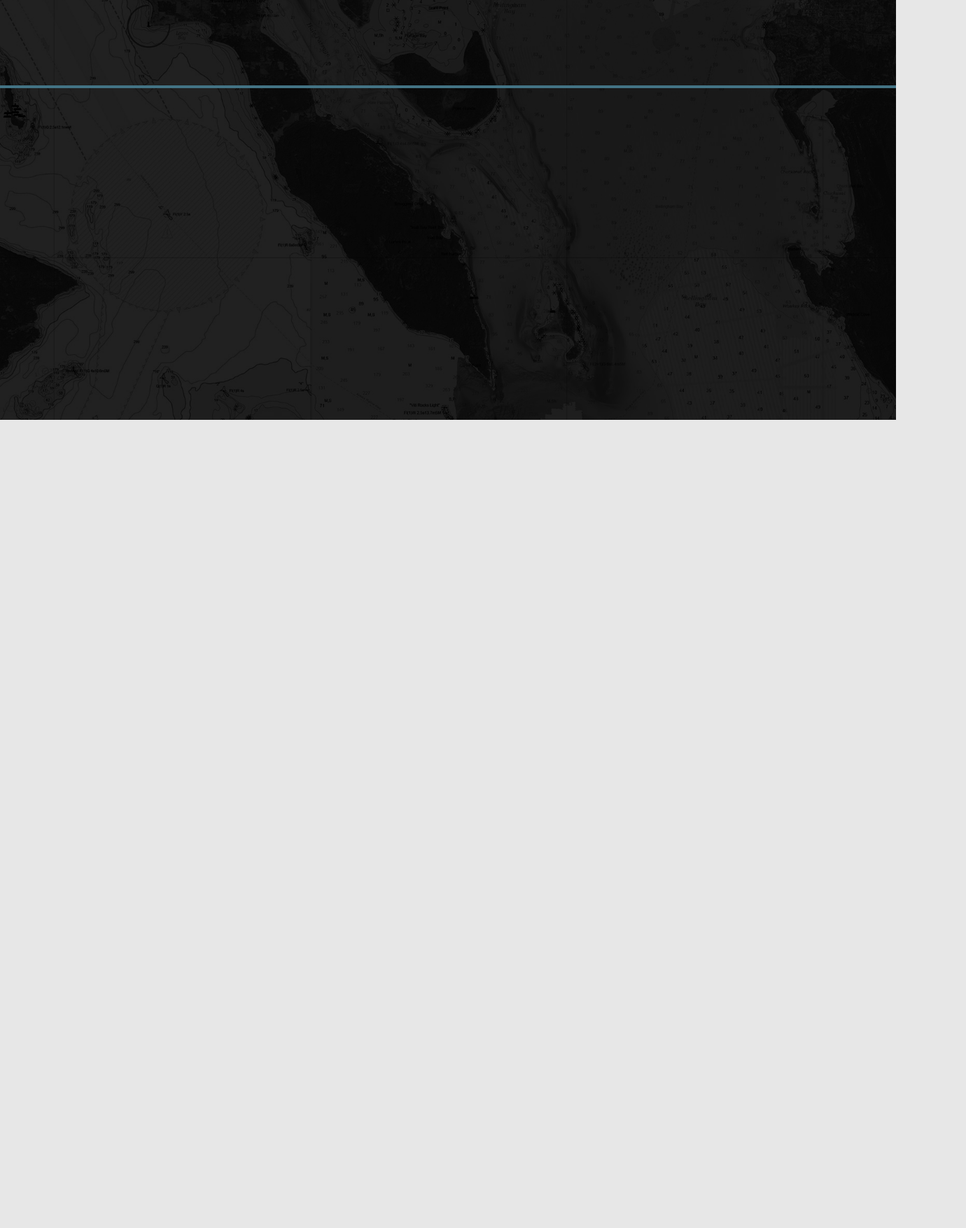
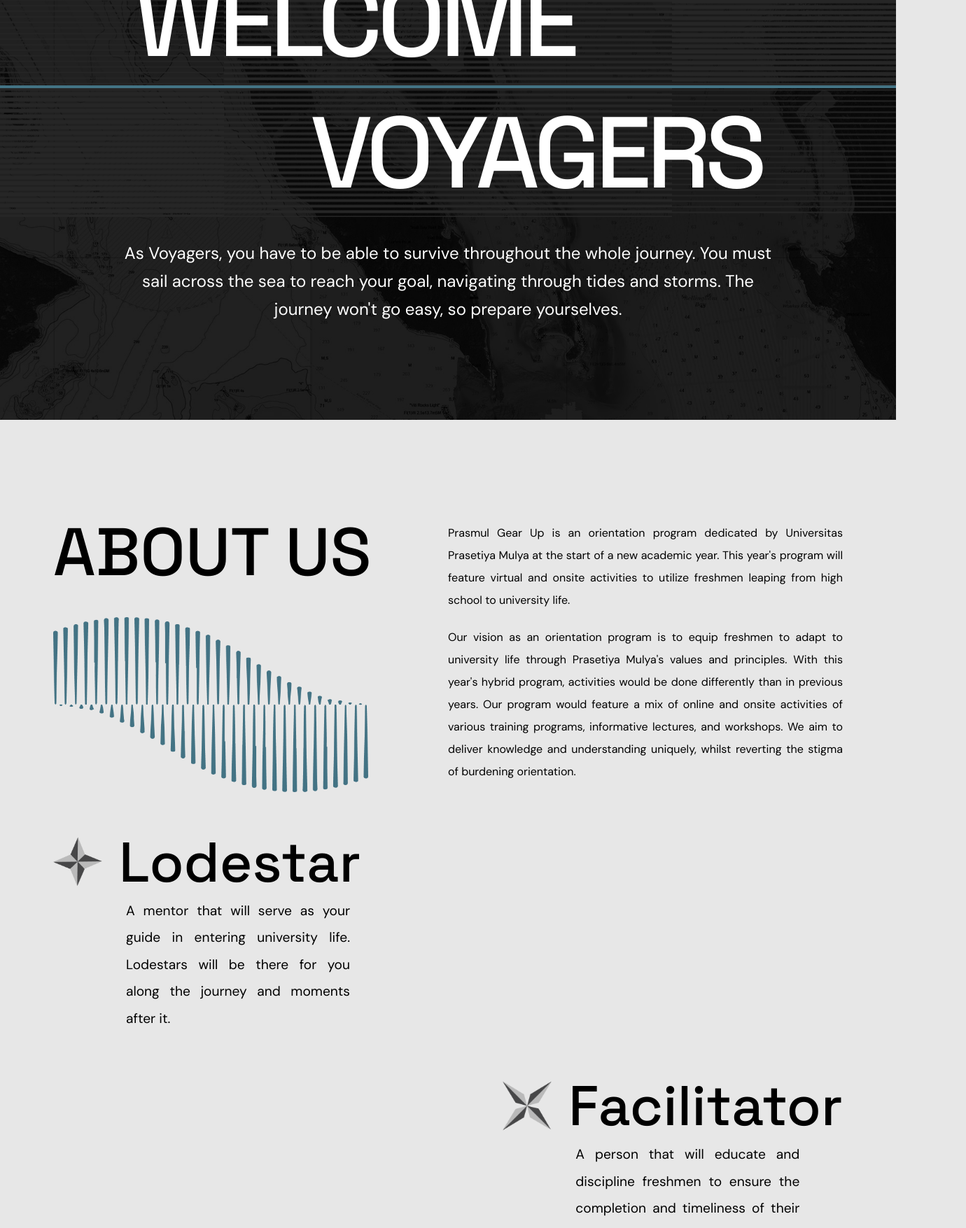
Before and after one commit to owenn2106/pgu2022-nextjs-frontend, a Next.js app: page / in a window 1280 px wide. Shown: the part 1000-2755 px from the top of the page at 70% size, 1380 px wide, since content can reach past the window. Built offline with nearby package versions, Linux system fonts and the light colour scheme.

Commit message:
removed data-aos and fixed chain amica positioning

```diff
--- a/components/Home/About.js
+++ b/components/Home/About.js
@@ -7,8 +7,8 @@
       <div className="container">
         <div className={styles.aboutWrapper}>
           <div className={styles.aboutTitle}>
-            <h2 data-aos="fade-up">ABOUT US</h2>
-            <div className={styles.decorWrapper} data-aos="fade-up">
+            <h2>ABOUT US</h2>
+            <div className={styles.decorWrapper}>
               <Image
                 src="/images/decor/wave.png"
                 alt="wave-decor"
@@ -18,7 +18,7 @@
             </div>
           </div>
           <div className={styles.aboutContent}>
-            <div data-aos="fade-left">
+            <div>
               <p>
                 Prasmul Gear Up is an orientation program dedicated by
                 Universitas Prasetiya Mulya at the start of a new academic year.
@@ -28,7 +28,7 @@
               </p>
             </div>
             <br />
-            <div data-aos="fade-left">
+            <div>
               <p>
                 Our vision as an orientation program is to equip freshmen to
                 adapt to university life through Prasetiya Mulya&apos;s values
--- a/components/Home/ChainAmica.js
+++ b/components/Home/ChainAmica.js
@@ -4,7 +4,7 @@
   return (
     <div className={styles.ChainAmicaWrapper}>
       <div className="container">
-        <div className={styles.HeadingMotto} data-aos="fade-up">
+        <div className={styles.HeadingMotto}>
           <p>
             THE VALUES AND CHARACTERISTICS THAT ALL PRASETIYA MULYA STUDENTS
             SHOULD POSSESS
@@ -26,9 +26,6 @@
           className={styles.Boat}
           src="/images/backgrounds/boat.png/"
           alt="boat"
-          data-aos="slide-up"
-          data-aos-duration="2000"
-          data-aos-offset="300"
         />
       </div>
     </div>
--- a/components/Home/Description.js
+++ b/components/Home/Description.js
@@ -5,16 +5,12 @@
     <div className={styles.description}>
       <div style={{ margin: "0 auto", width: "100%" }}>
         <div className={styles.titleWrapper}>
-          <h2 className={styles.descriptionTitle1} data-aos="fade-right">
-            WELCOME
-          </h2>
+          <h2 className={styles.descriptionTitle1}>WELCOME</h2>
           <img src="/images/decor/blue-line.png" alt="blue-line" />
-          <h2 className={styles.descriptionTitle2} data-aos="fade-left">
-            VOYAGERS
-          </h2>
+          <h2 className={styles.descriptionTitle2}>VOYAGERS</h2>
         </div>
 
-        <div className={styles.descriptionContent} data-aos="fade-up">
+        <div className={styles.descriptionContent}>
           <p>
             As Voyagers, you have to be able to survive throughout the whole
             journey. You must sail across the sea to reach your goal, navigating
--- a/components/Home/LodeFA.js
+++ b/components/Home/LodeFA.js
@@ -8,7 +8,7 @@
       <div className="container">
         <div className={styles.lodeFAWrapper}>
           <div className={styles.topic1}>
-            <div className={styles.subtitle} data-aos="fade-up">
+            <div className={styles.subtitle}>
               <Image
                 src="/images/decor/lodestar-star.png"
                 width={70}
@@ -17,7 +17,7 @@
               />
               <h2>Lodestar</h2>
             </div>
-            <div className={styles.subcontent} data-aos="fade-up">
+            <div className={styles.subcontent}>
               <p>
                 A mentor that will serve as your guide in entering university
                 life. Lodestars will be there for you along the journey and
@@ -26,11 +26,7 @@
             </div>
           </div>
           <div className={styles.topic2}>
-            <div
-              className={styles.subtitle}
-              data-aos="fade-up"
-              data-aos-offset="300"
-            >
+            <div className={styles.subtitle}>
               <Image
                 src="/images/decor/fa-star.png"
                 width={70}
@@ -39,11 +35,7 @@
               />
               <h2>Facilitator</h2>
             </div>
-            <div
-              className={styles.subcontent}
-              data-aos="fade-up"
-              data-aos-offset="300"
-            >
+            <div className={styles.subcontent}>
               <p>
                 A person that will educate and discipline freshmen to ensure the
                 completion and timeliness of their projects throughout the
--- a/pages/_app.js
+++ b/pages/_app.js
@@ -1,19 +1,16 @@
 import { useEffect } from "react";
 import Layout from "../components/main/Layout";
-import AOS from "aos";
-import "aos/dist/aos.css";
+// import AOS from "aos";
+// import "aos/dist/aos.css";
 
 import "../styles/globals.css";
 
 function MyApp({ Component, pageProps }) {
   useEffect(() => {
-    AOS.init({
-      easing: "ease-out-cubic",
-      // once: true,
-      offset: 100,
-      // delay: 50,
-      // mirror: true,
-    });
+    // AOS.init({
+    //   easing: "ease-out-cubic",
+    //   offset: 100,
+    // });
   }, []);
 
   return (
--- a/styles/Home/ChainAmica.module.css
+++ b/styles/Home/ChainAmica.module.css
@@ -84,7 +84,7 @@
 
 .LeAmica {
   font-weight: 500;
-  top: 23%;
+  top: 20%;
   transform: translateX(350px);
 }
 
@@ -112,13 +112,13 @@
   }
 
   .Chain {
-    top: 20%;
+    top: 12%;
     transform: translate(-170px);
   }
 
   .LeAmica {
-    top: 28%;
-    transform: translateX(230px);
+    top: 18%;
+    transform: translateX(240px);
   }
 }
 
@@ -136,16 +136,20 @@
   }
 
   .LeAmica {
-    transform: translateX(200px);
+    transform: translateX(220px);
   }
 }
 
 @media screen and (max-width: 750px) {
-  .Boat {
+  /* .Boat {
     position: absolute;
     left: 97%;
     top: -97em;
     transform: translateX(-50%) scale(0.3);
+  } */
+
+  .Boat {
+    display: none;
   }
 
   .Wording {
@@ -165,3 +169,21 @@
     transform: translateX(0);
   }
 }
+
+@media screen and (min-height: 800px) {
+  .LeAmica {
+    top: 18%;
+  }
+}
+
+@media screen and (min-height: 1050px) {
+  .LeAmica {
+    transform: translateX(370px);
+  }
+}
+
+@media screen and (min-height: 1200px) {
+  .LeAmica {
+    top: 17%;
+  }
+}
--- a/styles/Home/Program.module.css
+++ b/styles/Home/Program.module.css
@@ -55,7 +55,7 @@
   }
 }
 
-.arrowWrapper {
+/* .arrowWrapper {
   border: 1px solid black;
   border-radius: 50%;
   width: 50px;
@@ -70,12 +70,12 @@
     width: 40px;
     height: 40px;
   }
-}
+} */
 
 .arrow {
   height: 100%;
 }
 
-.programContentItem:hover .arrowWrapper {
+/* .programContentItem:hover .arrowWrapper {
   border: 1px solid #e7e7e7;
-}
+} */
--- a/styles/globals.css
+++ b/styles/globals.css
@@ -16,6 +16,8 @@
 h1,
 h2 {
   font-family: "Space Grotesk", sans-serif;
+  text-align: justify;
+  text-justify: inter-word;
 }
 
 h3,
@@ -23,6 +25,8 @@
 h5,
 h6 {
   font-family: "Lora", serif;
+  text-align: justify;
+  text-justify: inter-word;
 }
 
 a {
@@ -33,6 +37,8 @@
 
 p {
   font-family: "DM Sans", sans-serif;
+  text-align: justify;
+  text-justify: inter-word;
 }
 
 .container {
```
